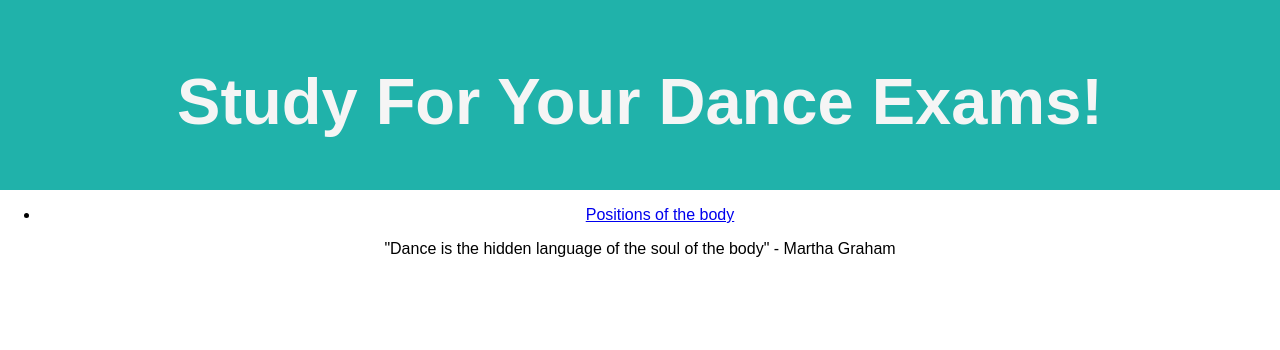
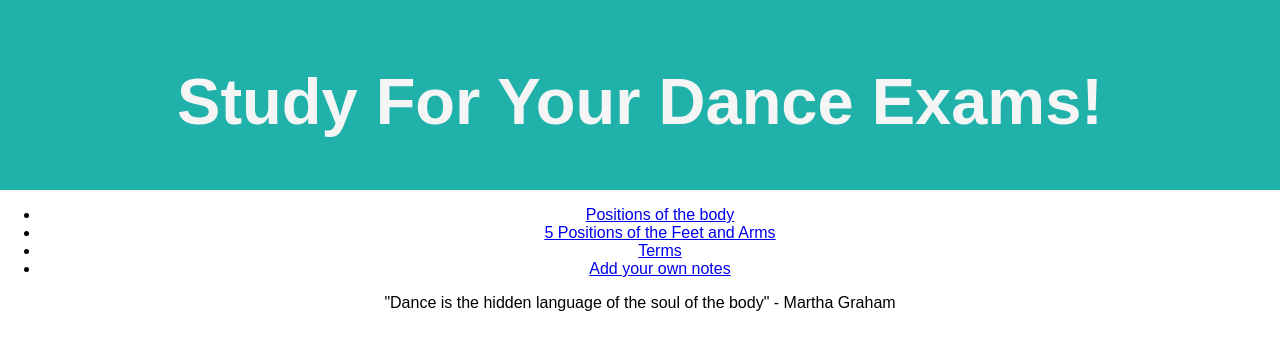
Before and after one commit to joyshaffer/dance-web, a React (Create React App) app: page / in a window 1280 px wide. Shown: the top 350 px of the page. Built offline with nearby package versions, Linux system fonts and the light colour scheme.

Commit message:
added 3 more routes and navlinks

```diff
--- a/src/App.js
+++ b/src/App.js
@@ -14,10 +14,22 @@ class App extends Component {
             <li>
               <NavLink to="/body-positions">Positions of the body</NavLink>
             </li>
+            <li>
+              <NavLink to="/feet-positions">5 Positions of the Feet and Arms</NavLink>
+            </li>
+            <li>
+              <NavLink to="/terms">Terms</NavLink>
+            </li>
+            <li>
+              <NavLink to="/notes">Add your own notes</NavLink>
+            </li>
           </ul>
         </div>
         <Switch>
           <Route path='/body-positions' render={() => <h1>Body Positions</h1>} />
+          <Route path='/feet-positions' render={() => <h1>5 Positions of the Feet and Arms</h1>} />
+          <Route path='/terms' render={() => <h1>Terms</h1>} />
+          <Route path='/notes' render={() => <h1>Notes</h1>} />
           <Route render={() => <p>"Dance is the hidden language of the soul of the body" - Martha Graham</p>} />
         </Switch>
       </div>
```
